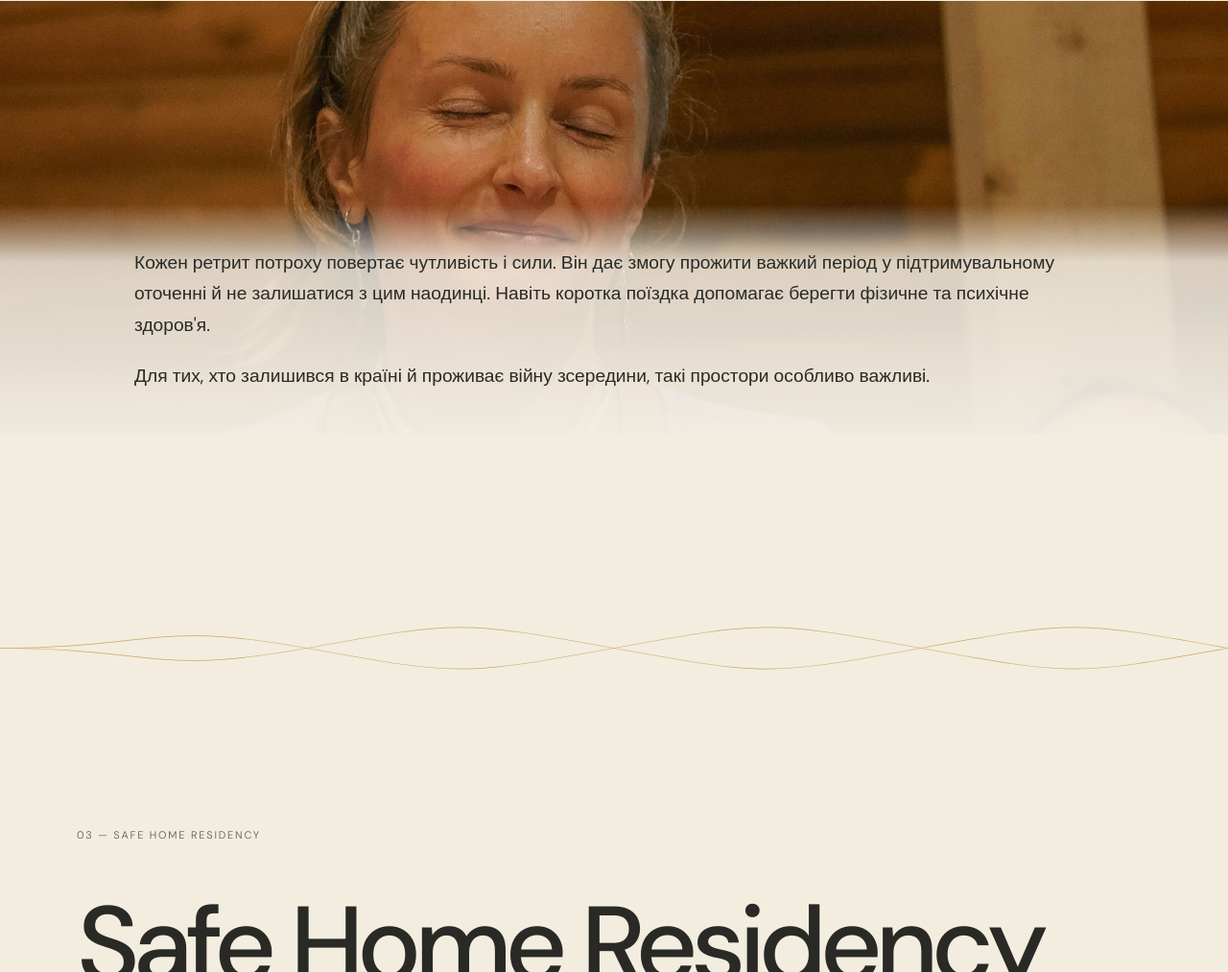
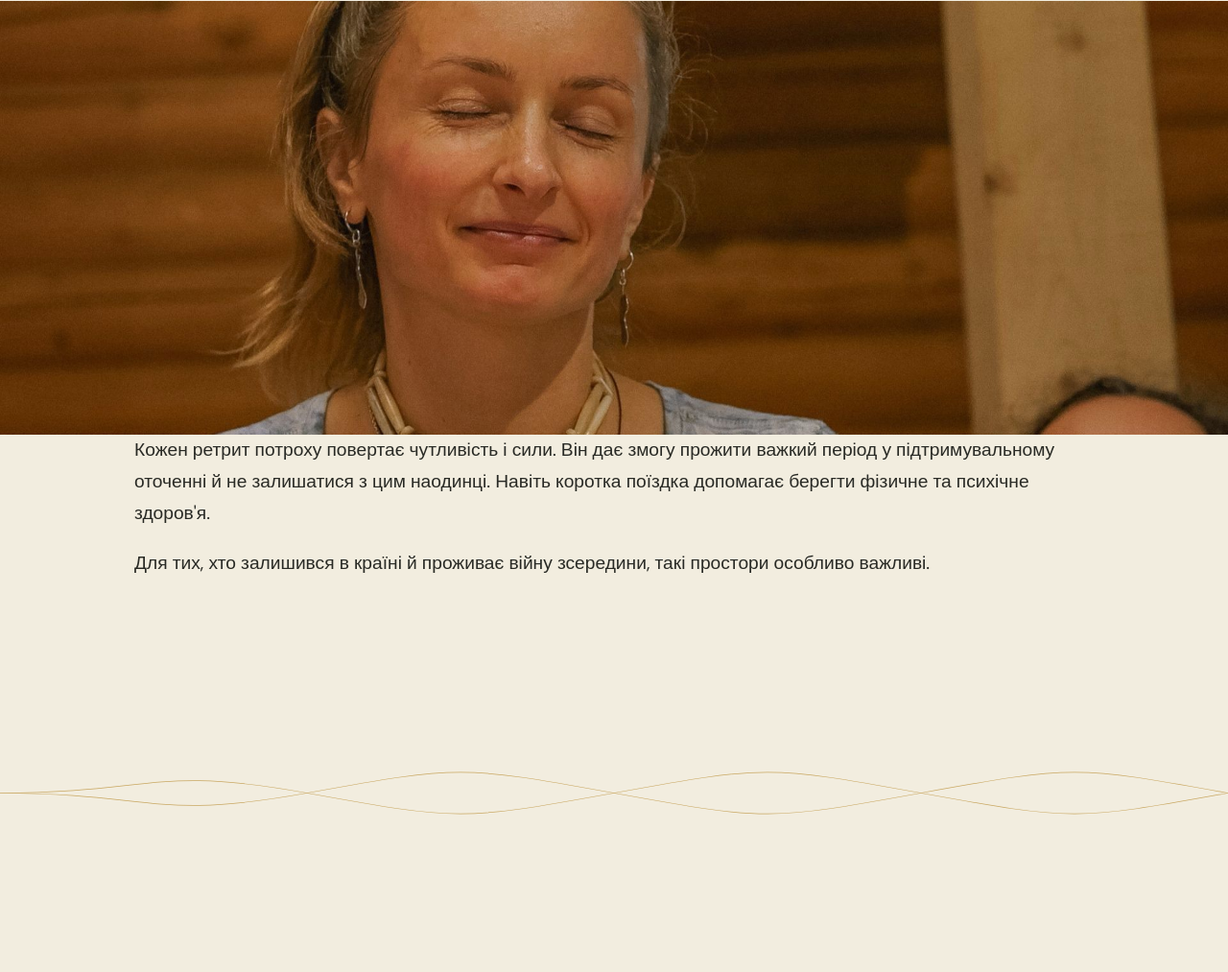
Before and after one commit to merezhivo/merezhivo, a plain HTML site: page index.html in a window 1280 px wide. Shown: the part 5309-6322 px from the top of the page at 96% size. Drawn offline with nearby package versions, Linux system fonts and the light colour scheme; a web font is replaced by a local one.

Commit message:
retreat text fix Update style.css

```diff
--- a/style.css
+++ b/style.css
@@ -1495,20 +1495,15 @@ h1 em, h2 em, h3 em {
   height: auto;
 }
 
-.retreat-text {
-  position: absolute;
-  left: 0;
-  right: 0;
-  bottom: 0;
+..retreat-text {
+  position: relative;
+  left: auto;
+  right: auto;
+  bottom: auto;
   padding: 45px 8%;
-  color: #292a25;
+  color: var(--ink);
   box-sizing: border-box;
-  background: linear-gradient(
-    to top,
-    rgba(245, 241, 231, .96),
-    rgba(245, 241, 231, .82) 75%,
-    transparent
-  );
+  background: var(--paper-dark);
   z-index: 2;
 }
 
@@ -1541,11 +1536,8 @@ h1 em, h2 em, h3 em {
   }
 
   .retreat-text {
-    position: static;
-    padding: 24px 20px;
-    color: var(--ink);
-    background: var(--paper-dark);
-  }
+  padding: 24px 20px;
+}
 
   .retreat-text p {
     font-size: 14px;
```
